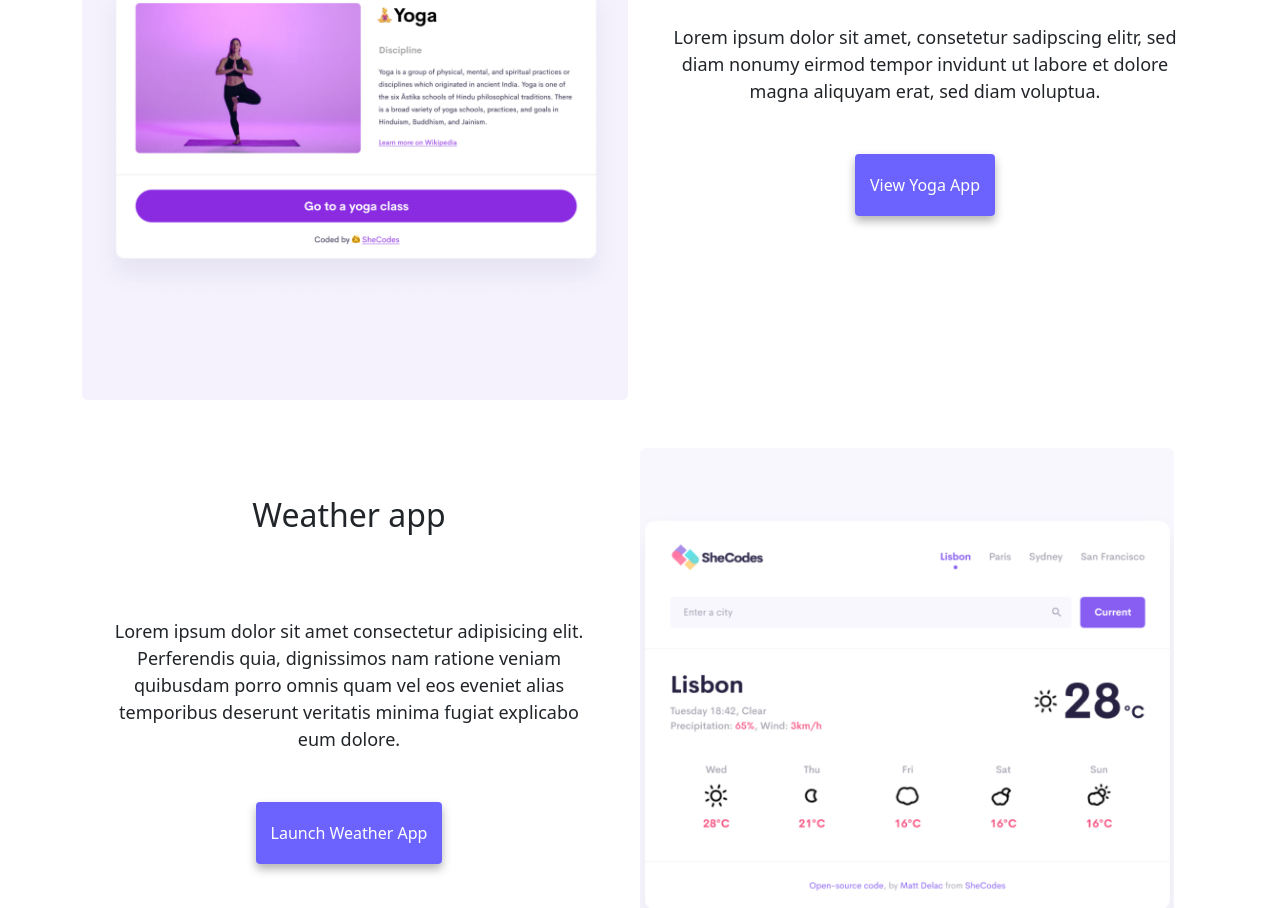
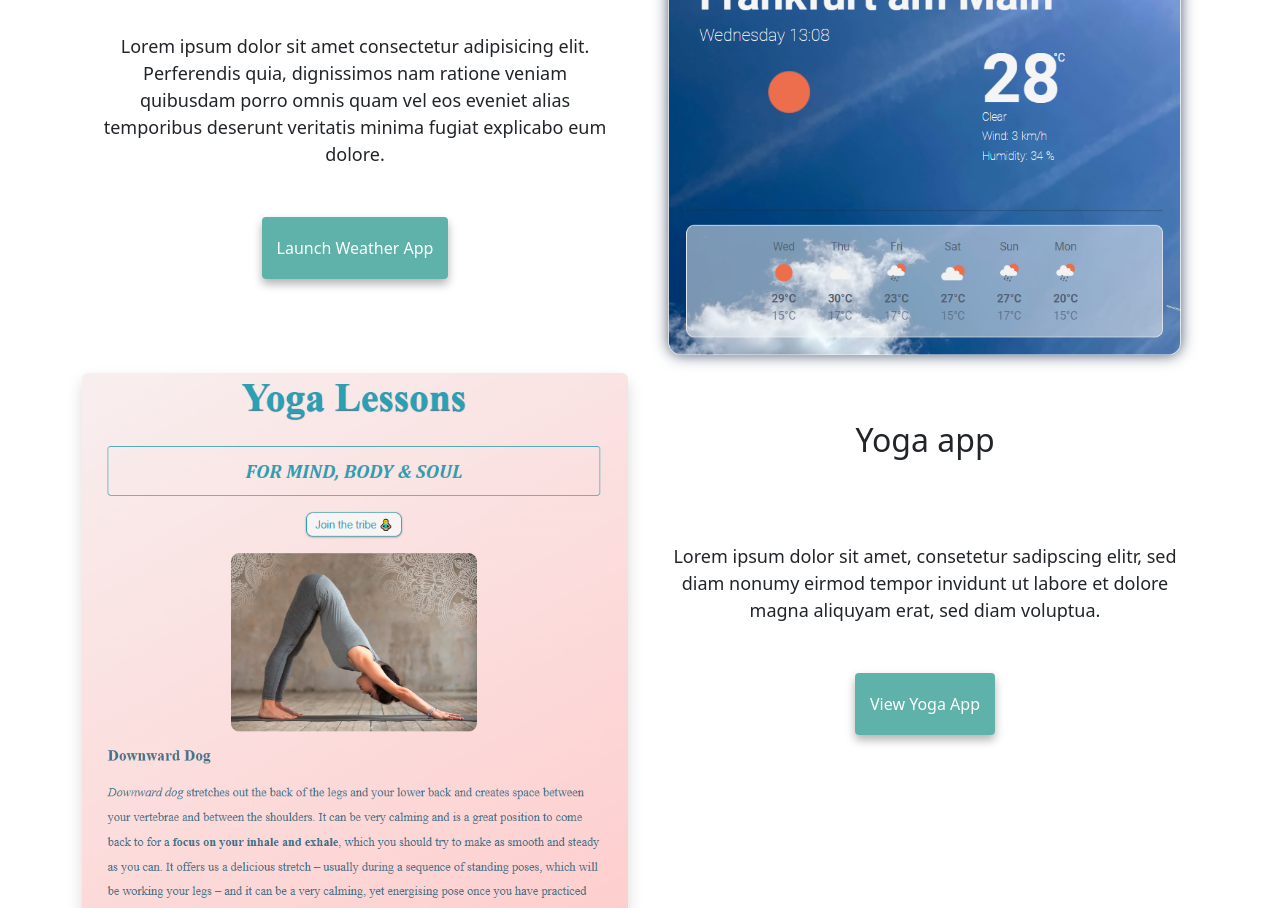
Before and after one commit to Vanessa3009/Responsive-homework, a website: page index.html in a window 1280 px wide. Shown: the part 584-1492 px from the top of the page. Drawn offline with nearby package versions, Linux system fonts and the light colour scheme.

Commit message:
portfolio design

```diff
--- a/index.html
+++ b/index.html
@@ -14,10 +14,13 @@
     />
   </head>
   <body>
+
     <div class="container">
+
       <nav class="navbar navbar-expand-lg navbar-light bg-light">
         <div class="container-fluid">
-          <a class="navbar-brand" href="#">Vanessa Dressler</a>
+          <img src="images/logo3.png" width="100px" height="auto" alt="logo" class="navbar-brand img-fluid">
+
           <button
             class="navbar-toggler"
             type="button"
@@ -48,28 +51,15 @@
       </nav>
     </div>
     <div class="intro">
-      <h2>👋 Hi I am</h2>
+      <h2>Hi I am</h2>
       <h1>Vanessa Dressler</h1>
-      <h3>🇩🇪 Front-end developer, based in Frankfurt</h3>
+      <h3>Content-Manager & Frontend development student</h3>
       <div class="navigation-links">
         <a href="about.html#contact" class="contact-link" target="_blank">Contact me</a>
         <a href="about.html" class="about-link" target="_blank">About me</a>
       </div>
     </div>
     <div class="container">
-      <div class="row">
-        <div class="col-sm-6">
-            <img src="images/yoga.png" class="img-fluid rounded" alt="Yoga App">
-        </div>
-        <div class="col-sm-6">
-            <h2 class="mb-3 p-5">Yoga app</h2>
-            <p>
-                Lorem ipsum dolor sit amet, consetetur sadipscing elitr, sed diam nonumy eirmod tempor invidunt ut labore et dolore magna aliquyam erat, sed diam voluptua.
-              </p>
-              <div class="mt-5 text-center">
-                  <a href="#" class="primary-link" target="_blank">View Yoga App</a>
-                </div>
-              </div>
       <div class="row mt-5">
                   <div class="col-md-6">
                     <h2 class="mb-3 p-5">Weather app</h2>
@@ -80,27 +70,28 @@
                       explicabo eum dolore.
                     </p>
                     <div class="mb-5 mt-5 text-center">
-                      <a href="#" class="primary-link">Launch Weather App</a>
+                      <a href="https://sage-axolotl-614d28.netlify.app/" class="primary-link">Launch Weather App</a>
                     </div>
                   </div>
                   <div class="col-md-6">
-                    <img src="images/weather.png" class="img-fluid rounded">
+                    <img src="images/weather-app-project.png" class="img-fluid rounded">
                   </div>
                 </div>
       <div class="row">
         <div class="col-sm-6">
-                        <img src="images/yogurt.png" class="img-fluid rounded" alt="yoghurt app">
+            <img src="images/yoga-project.png" class="img-fluid rounded shadow" alt="Yoga App">
         </div>
         <div class="col-sm-6">
-                        <h2 class="mb-3 p-5">Yoghurt app</h2>
+            <h2 class="mb-3 p-5">Yoga app</h2>
             <p>
                 Lorem ipsum dolor sit amet, consetetur sadipscing elitr, sed diam nonumy eirmod tempor invidunt ut labore et dolore magna aliquyam erat, sed diam voluptua.
               </p>
               <div class="mt-5 text-center">
-                              <a href="#" class="primary-link" target="_blank">View Yoghurt App</a>
+                  <a href="https://www.shecodes.io/workshops/shecodes-basics-75cf6d62-e610-4782-bdbb-c9b0f3e997fd/projects/763885" class="primary-link" target="_blank">View Yoga App</a>
                 </div>
               </div>
-                          </div>
+
+
 
 
     <script
--- a/style.css
+++ b/style.css
@@ -1,5 +1,5 @@
 :root {
-  --primary-color: #6c63ff;
+  --primary-color: rgba(64, 164, 154, 0.845);
   --secondary-color: #f5f2fe;
   --box-shadow: 0 5px 10px rgba(0, 0, 0, 0.3);
 }
```
Also changed, not shown: about.html (+7 -1 lines), images/logo3.PNG (added), images/weather-app-project.PNG (added), images/yoga-project.PNG (added). Lines whose indentation alone changed are shown as unchanged.
